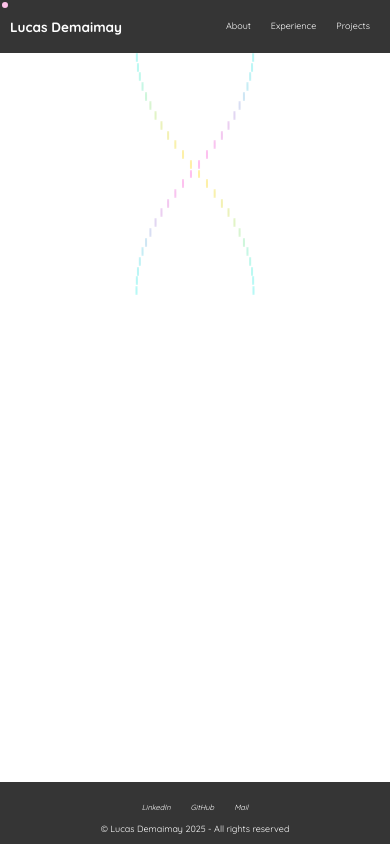
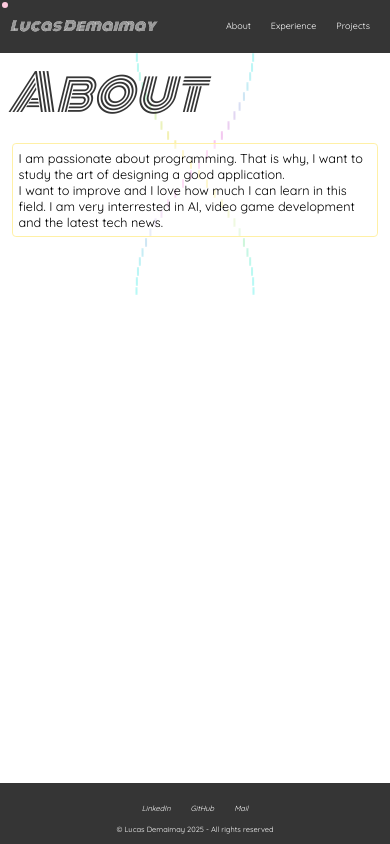
Before and after one commit to Lucas-Demaimay/Portfolio, a Vue app: page /about in a window 390 px wide. Built offline with nearby package versions, Linux system fonts and the light colour scheme.

Commit message:
feat: add about view and improve home view

```diff
--- a/index.html
+++ b/index.html
@@ -1,9 +1,10 @@
 <!DOCTYPE html>
-<html lang="">
+<html lang="en">
   <head>
     <meta charset="UTF-8">
     <link rel="icon" href="/favicon.ico">
     <meta name="viewport" content="width=device-width, initial-scale=1.0">
+    <meta name="description" content="Portfolio de Lucas Demaimay">
     <title>Vite App</title>
   </head>
   <body>
--- a/src/assets/main.css
+++ b/src/assets/main.css
@@ -48,7 +48,7 @@ a::after {
   background: white;
   width: 0;
   transition: width 0.3s ease-in-out;
-  animation: 3s infinite colorAnimation;
+  animation: 3s infinite colorAnimation ease-in-out;
 }
 
 a:hover::after {
@@ -59,8 +59,23 @@ h1 {
   font-family: "Monoton", Arial, sans-serif;
   font-weight: 400;
   font-style: italic;
-  font-size: 5vw;
-  animation: appear 3s ease-in;
+  font-size: 10vh;
+  margin-left: 2vw;
+  transition: font-size 0.2s ease-in;
+}
+
+h2 {
+  font-family: "Monoton", Arial, sans-serif;
+  font-weight: 400;
+  font-style: italic;
+  letter-spacing: 0.1vw;
+}
+
+h1 span {
+  display: inline-block;
+  transform: translateX(5vw);
+  color: #35353500;
+  animation: appear 1s ease-in-out forwards;
 }
 
 #pointer {
@@ -69,7 +84,7 @@ h1 {
   left: 0;
   z-index: 9;
   background-color: white;
-  animation: 3s infinite colorAnimation;
+  animation: 3s infinite colorAnimation ease-in-out;
   border-radius: 100%;
   width: 10px;
   height: 10px;
@@ -91,6 +106,18 @@ h1 {
   display: flex;
   flex-direction: column;
   align-items: center;
+}
+
+p {
+  margin: 3vw;
+  padding: 1.5vw;
+  font-size: 2.5vh;
+  background-color: #FFFFFF75;
+  transition: font-size 0.2s ease-in;
+  border: solid white 1px;
+  border-radius: 1vw;
+  animation: borderColorAnimation infinite 10s ease-in-out;
+  width: fit-content;
 }
 
 .block {
@@ -124,6 +151,12 @@ h1 {
   .app {
     font-size: small;
   }
+  h1 {
+    font-size: 7.5vh;
+  }
+  p {
+    font-size: 2vh;
+  }
   footer {
     font-size: smaller;
   }
@@ -133,6 +166,12 @@ h1 {
   .app {
     font-size: xx-small;
   }
+  h1 {
+    font-size: 6vh;
+  }
+  p {
+    font-size: 1.5vh;
+  }
   footer {
     font-size: smaller;
   }
--- a/src/assets/style/animation.css
+++ b/src/assets/style/animation.css
@@ -13,6 +13,24 @@
   }
   100% {
     background: white;
+  }
+}
+
+@keyframes borderColorAnimation {
+  0% {
+    border-color: white;
+  }
+  25% {
+    border-color: #b6f9f6;
+  }
+  50% {
+    border-color: #fff0a6;
+  }
+  75% {
+    border-color: #ffbfef;
+  }
+  100% {
+    border-color: white;
   }
 }
 
@@ -60,9 +78,11 @@
 
 @keyframes appear {
   from {
+    transform: translateX(5vw);
     color: #35353500;
   }
   to {
+    transform: translateX(0);
     color: #353535;
   }
 }
--- a/src/assets/style/footer.css
+++ b/src/assets/style/footer.css
@@ -23,5 +23,5 @@ footer li {
 }
 
 footer p {
-    font-size: xx-small;
+  font-size: xx-small;
 }
--- a/src/components/Footer.vue
+++ b/src/components/Footer.vue
@@ -4,5 +4,5 @@
     <li><a href="https://github.com/Lucas-Demaimay">GitHub</a></li>
     <li><a href="mailto:demaimay.lucas@gmail.com">Mail</a></li>
   </ul>
-  <p>© Lucas Demaimay 2025 - All rights reserved</p>
+  <span>© Lucas Demaimay 2025 - All rights reserved</span>
 </template>
--- a/src/components/Header.vue
+++ b/src/components/Header.vue
@@ -2,12 +2,12 @@
 </script>
 
 <template>
-  <h2>Lucas Demaimay</h2>
+  <h2><RouterLink :to="'/'">Lucas Demaimay</RouterLink></h2>
   <nav>
     <ul>
-      <li><a>About</a></li>
-      <li><a>Experience</a></li>
-      <li><a>Projects</a></li>
+      <li><RouterLink :to="'about'">About</RouterLink></li>
+      <li><RouterLink :to="'experience'">Experience</RouterLink></li>
+      <li><RouterLink :to="'projects'">Projects</RouterLink></li>
     </ul>
   </nav>
 </template>
--- a/src/router/index.js
+++ b/src/router/index.js
@@ -1,5 +1,6 @@
 import { createRouter, createWebHistory } from 'vue-router'
 import HomeView from '@/views/HomeView.vue'
+import AboutView from '@/views/AboutView.vue'
 
 const router = createRouter({
   history: createWebHistory(import.meta.env.BASE_URL),
@@ -9,6 +10,21 @@ const router = createRouter({
 			name: 'home',
 			component: HomeView
 		},
+    {
+			path: '/about',
+			name: 'about',
+			component: AboutView
+		},
+    {
+			path: '/experience',
+			name: 'experience',
+			component: HomeView
+		},
+    {
+			path: '/projects',
+			name: 'projects',
+			component: HomeView
+		},
   ],
 })
 
--- /dev/null
+++ b/src/views/AboutView.vue
@@ -0,0 +1,13 @@
+<template>
+  <h1>
+    <span v-for="x in 5" :style="{ animationDelay: (x - 1) * 0.3 + 's' }">{{
+      "About".charAt(x - 1)
+    }}</span>
+  </h1>
+  <p>
+    I am passionate about programming. That is why, I want to study the art of
+    designing a good application.<br />
+    I want to improve and I love how much I can learn in this field. I am very
+    interrested in AI, video game development and the latest tech news.
+  </p>
+</template>
--- a/src/views/HomeView.vue
+++ b/src/views/HomeView.vue
@@ -1,3 +1,4 @@
 <template>
-  <h1>Welcome</h1>
+  <h1><span v-for="x in 7" :style="{ animationDelay: (x-1) * 0.3 + 's' }">{{'Welcome'.charAt(x-1)}}</span></h1>
+  <p>I am Lucas Demaimay.<br>I am an IT student at Université Grand Ouest Normandie, located in Ifs, in France.</p>
 </template>
```
Also changed, not shown: src/App.vue (+10 -5 lines), src/layouts/AppLayout.vue (+13 -5 lines).
